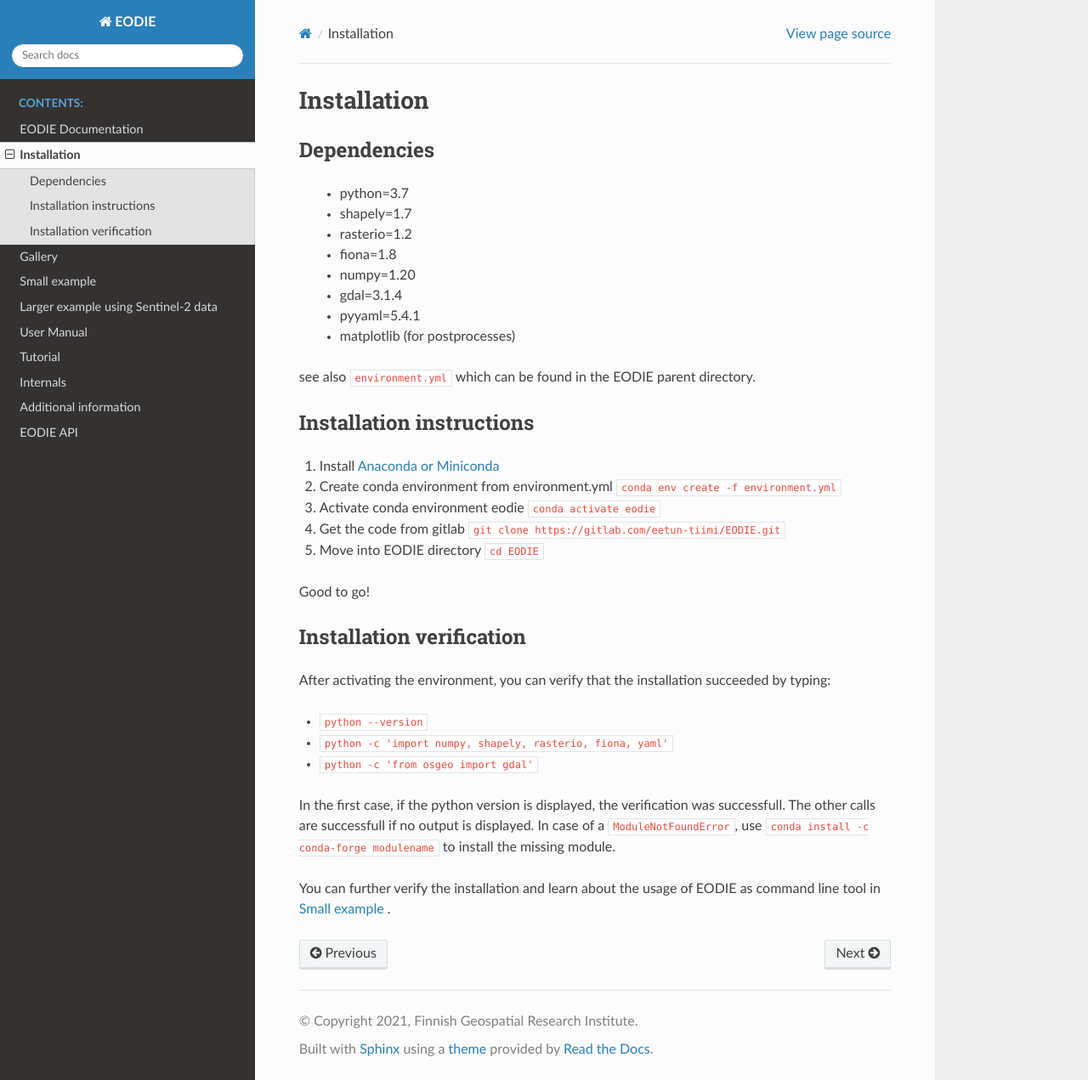
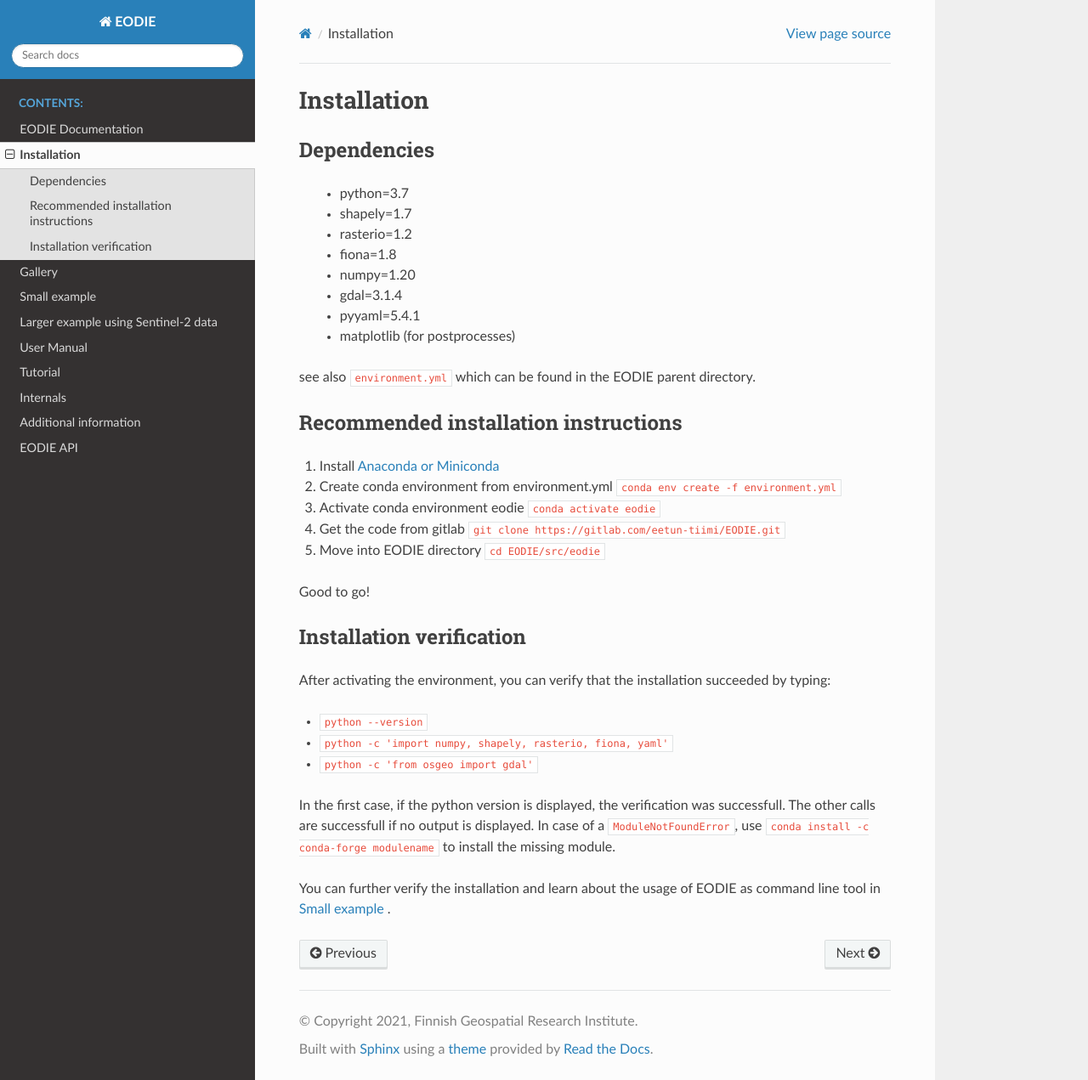
Before and after one commit to samumantha/EODIE, a Sphinx documentation site: the page built from docs/Installation.rst, in a window 1280 px wide and 1271 px high. Shown: the whole window at 85% size. Built offline with Sphinx 7.4.7 and the Read the Docs theme 2.0.0, drawn with Linux system fonts in a browser that asks for light colours.

Commit message:
inst instruction updated to move to right path

```diff
--- a/docs/Installation.rst
+++ b/docs/Installation.rst
@@ -17,14 +17,14 @@ Dependencies
 
 see also ``environment.yml`` which can be found in the EODIE parent directory.
 
-Installation instructions
---------------------------
+Recommended installation instructions
+--------------------------------------
 
 1. Install `Anaconda or Miniconda <https://docs.anaconda.com/anaconda/install/>`_
 2. Create conda environment from environment.yml ``conda env create -f environment.yml``
 3. Activate conda environment eodie ``conda activate eodie``
 4. Get the code from gitlab ``git clone https://gitlab.com/eetun-tiimi/EODIE.git``
-5. Move into EODIE directory ``cd EODIE``
+5. Move into EODIE directory ``cd EODIE/src/eodie``
 
 Good to go!
 
```
